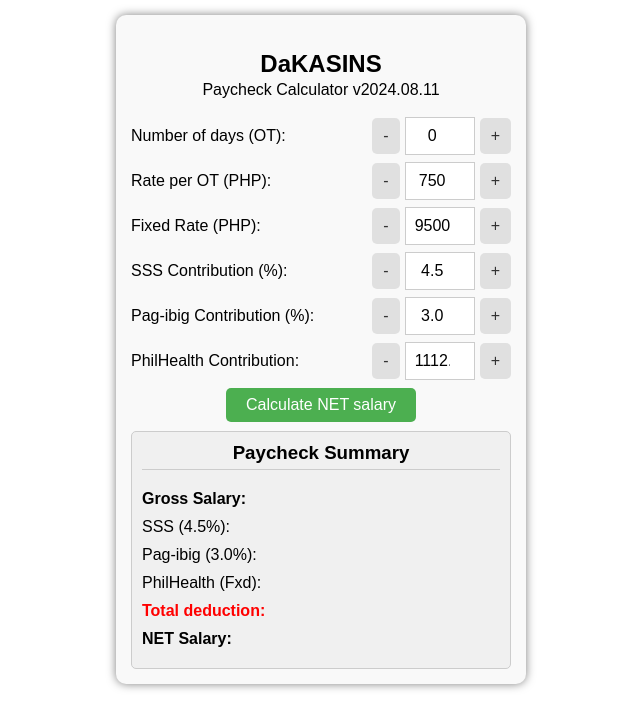
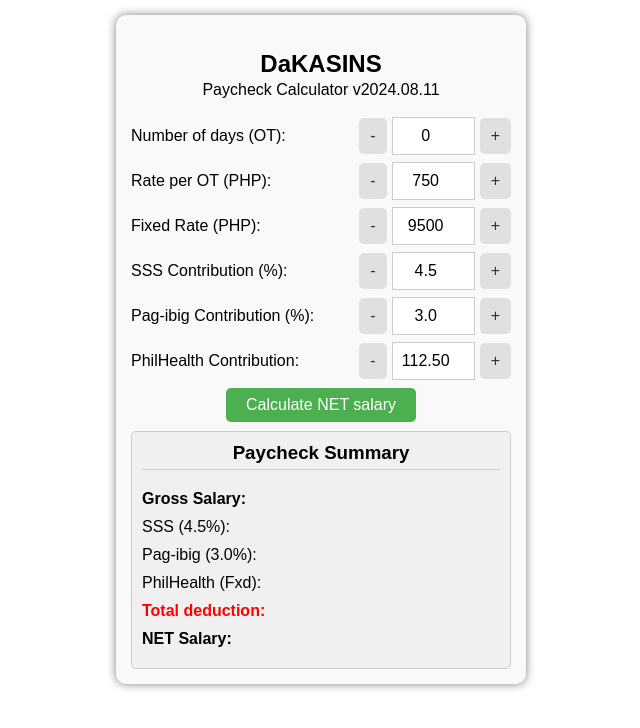
Before and after one commit to NanGlase/paycheck-calculator-v2024.08.11, a plain HTML site: page index.html in a window 1280 px wide. Shown: the whole page, without its empty margins (319-959 px from the left). Drawn offline with Linux system fonts and the light colour scheme.

Commit message:
Update index.html

```diff
--- a/index.html
+++ b/index.html
@@ -46,7 +46,7 @@
         background-color: #ccc; /* Lighter shade on hover */
     }
     .count-box input[type="number"] {
-        width: 50px;
+        width: 63px;
         padding: 9px;
         margin: 0 5px;
 		border: 1px solid #ccc;
@@ -198,7 +198,7 @@
             <label for="philhealth">PhilHealth Contribution:</label>
             <div class="count-box">
                 <button type="button" onclick="decrementPhilhealth()">-</button>
-                <input type="number" id="philhealth" name="philhealth" class="input-field" value="1112.50" step="0.50">
+                <input type="number" id="philhealth" name="philhealth" class="input-field" value="112.50" step="0.50">
                 <button type="button" onclick="incrementPhilhealth()">+</button>
             </div>
         </div>
```
